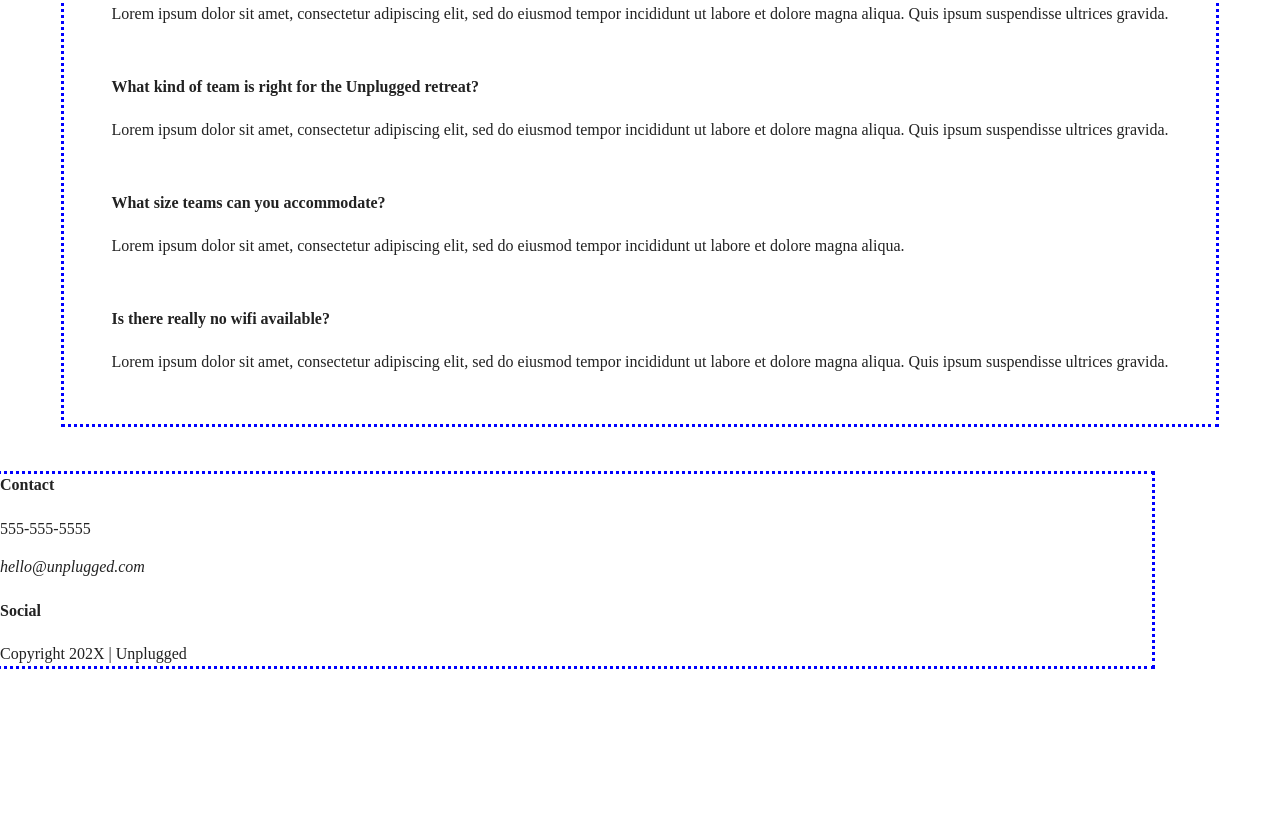
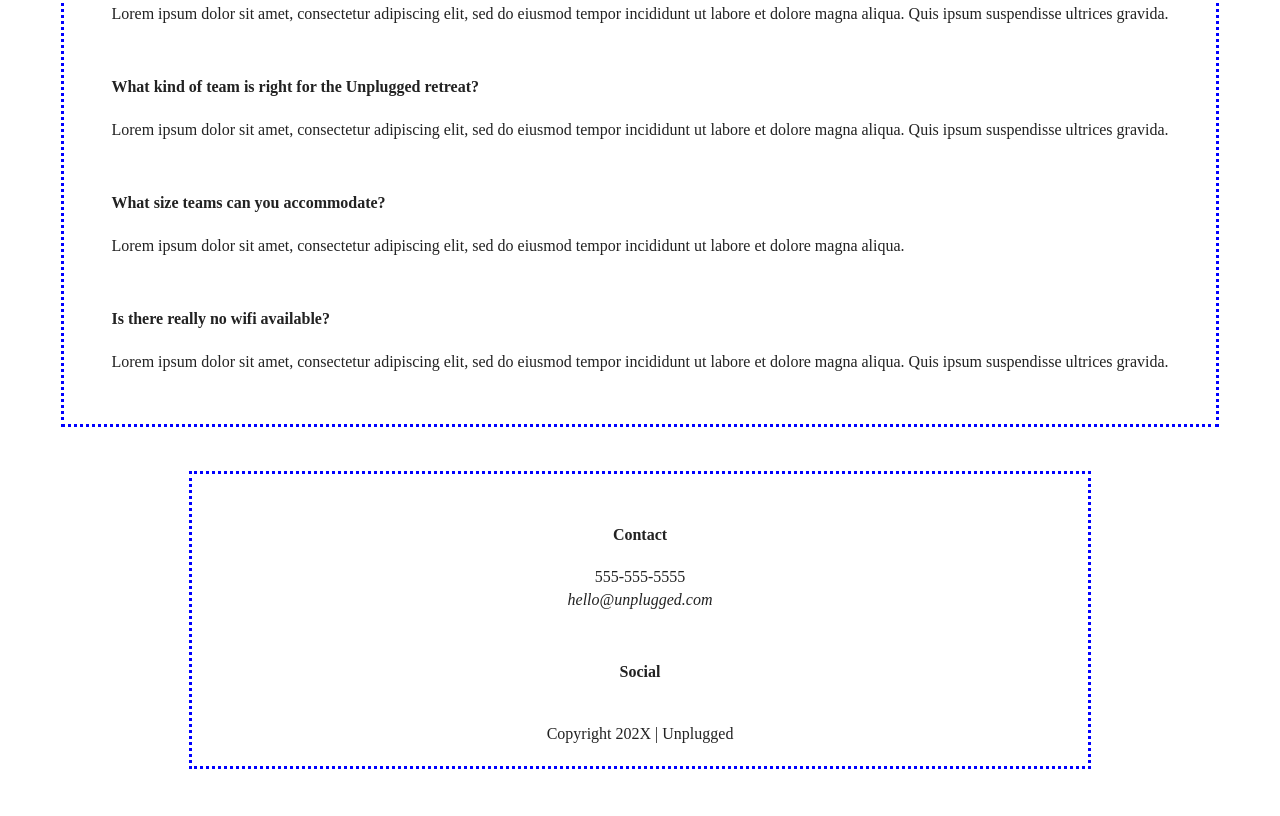
Before and after one commit to sarahsyed/unplugged_responsive_proj, a website: page faq/index.html in a window 1280 px wide. Shown: the part 339-1155 px from the top of the page. Before the commit the page ends 1055 px from the top, so only its background shows below. Drawn offline with Linux system fonts and the light colour scheme.

Commit message:
Modified CSS for faq/index.html

```diff
--- a/faq/index.html
+++ b/faq/index.html
@@ -66,8 +66,9 @@
     </section>
   </main>
 
+  <footer>
     <div class="content-wrapper">
-    <div class="footer-conent">
+      <div class="footer-content">
           <div class="contact">
             <h4>Contact</h4>
             <p>555-555-5555</p>
@@ -88,7 +89,7 @@
           </div>
       </div>
     </div>
-
+  </footer>
   <!-- Add your site or application content here -->
   <script src="../js/vendor/modernizr-3.11.2.min.js"></script>
   <script src="../js/plugins.js"></script>
```
Lines whose indentation alone changed are shown as unchanged.
